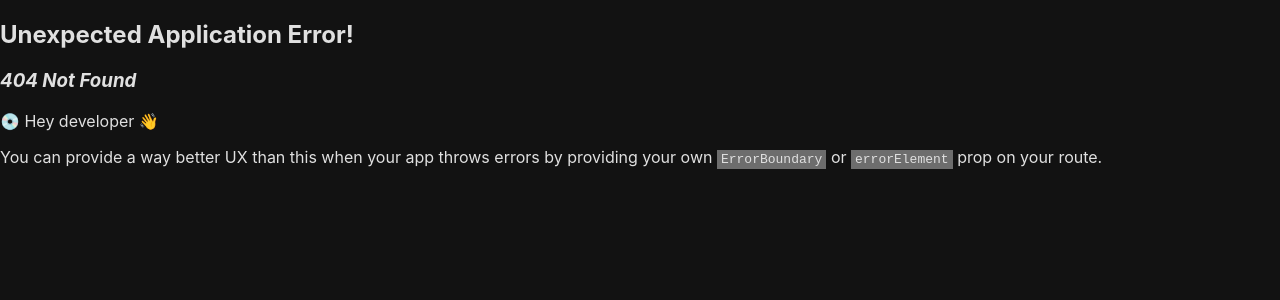
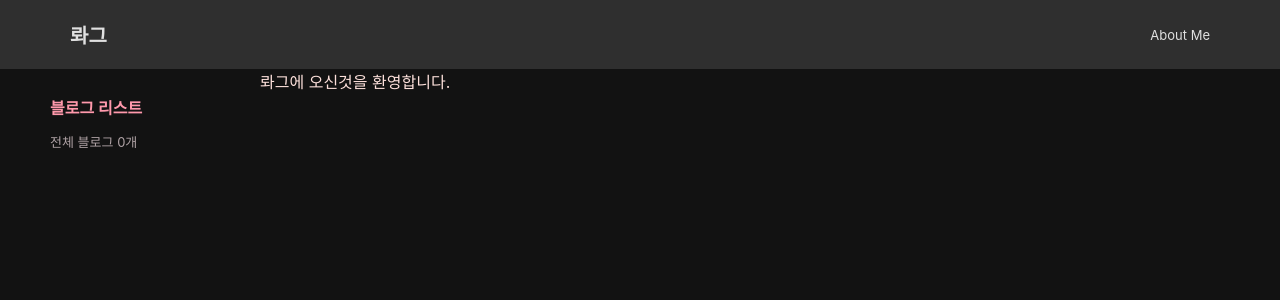
Before and after one commit to ruah0807/ruah-blog, a React (Vite) app: page / in a window 1280 px wide. Before the commit this address had no page. Shown: the top 300 px of the page. Built offline with nearby package versions, Linux system fonts and the light colour scheme.

Commit message:
fix : main.tsx

```diff
--- a/src/main.tsx
+++ b/src/main.tsx
@@ -1,18 +1,12 @@
+import { StrictMode } from 'react'
+import { createRoot } from 'react-dom/client'
 import App from './App.tsx'
-import './styles/global.css';
-import React from 'react';
-import ReactDOM from 'react-dom/client';
-import{ RouterProvider, createHashRouter} from "react-router-dom"
+import './styles/global.css'; // global.css를 나중에 임포트
+// import './App.css';
 
-const router = createHashRouter([
-  {
-    path: "/ruah-blog",
-    element: <App />,
-  },
-]);
 
-ReactDOM.createRoot(document.getElementById('root') as HTMLElement).render(
-  <React.StrictMode>
-    <RouterProvider router={router} />
-  </React.StrictMode>
+createRoot(document.getElementById('root')!).render(
+  <StrictMode>
+    <App />
+  </StrictMode>,
 )
```
